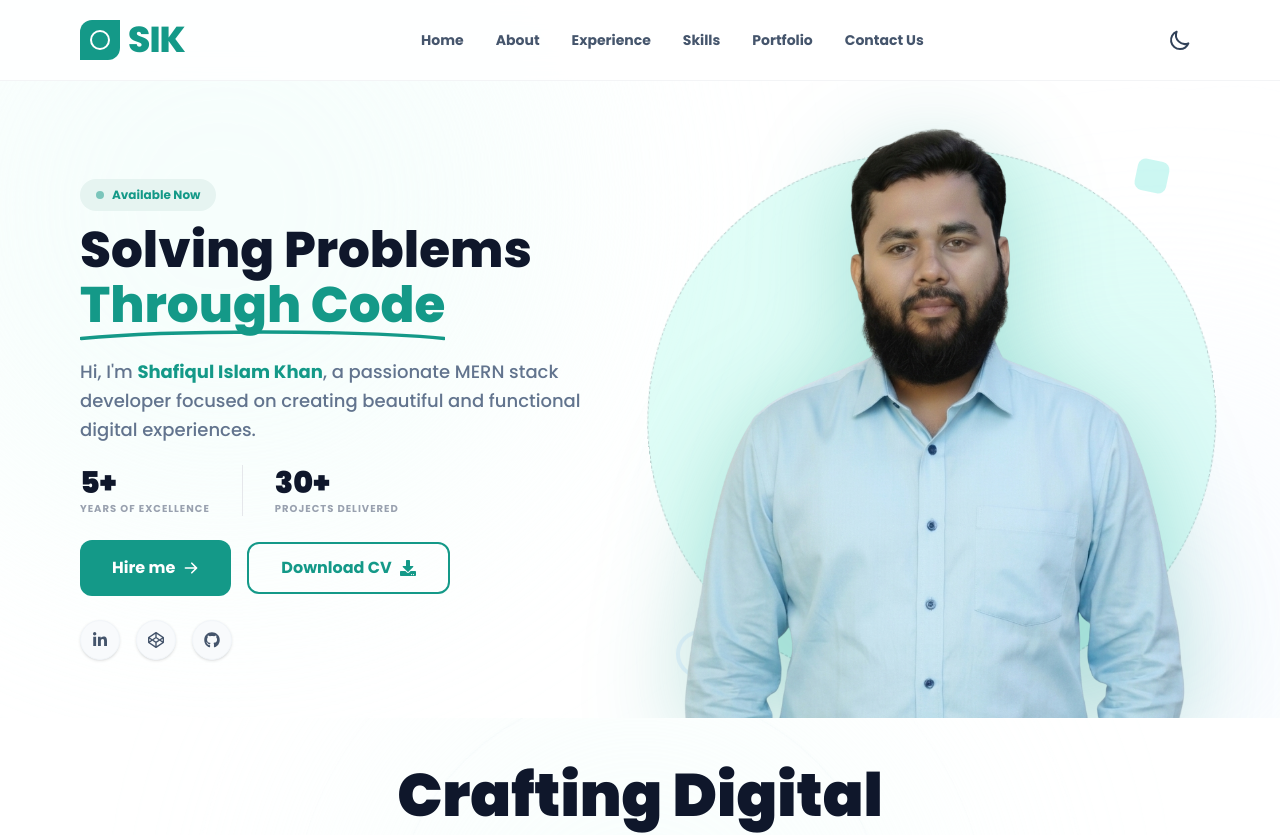
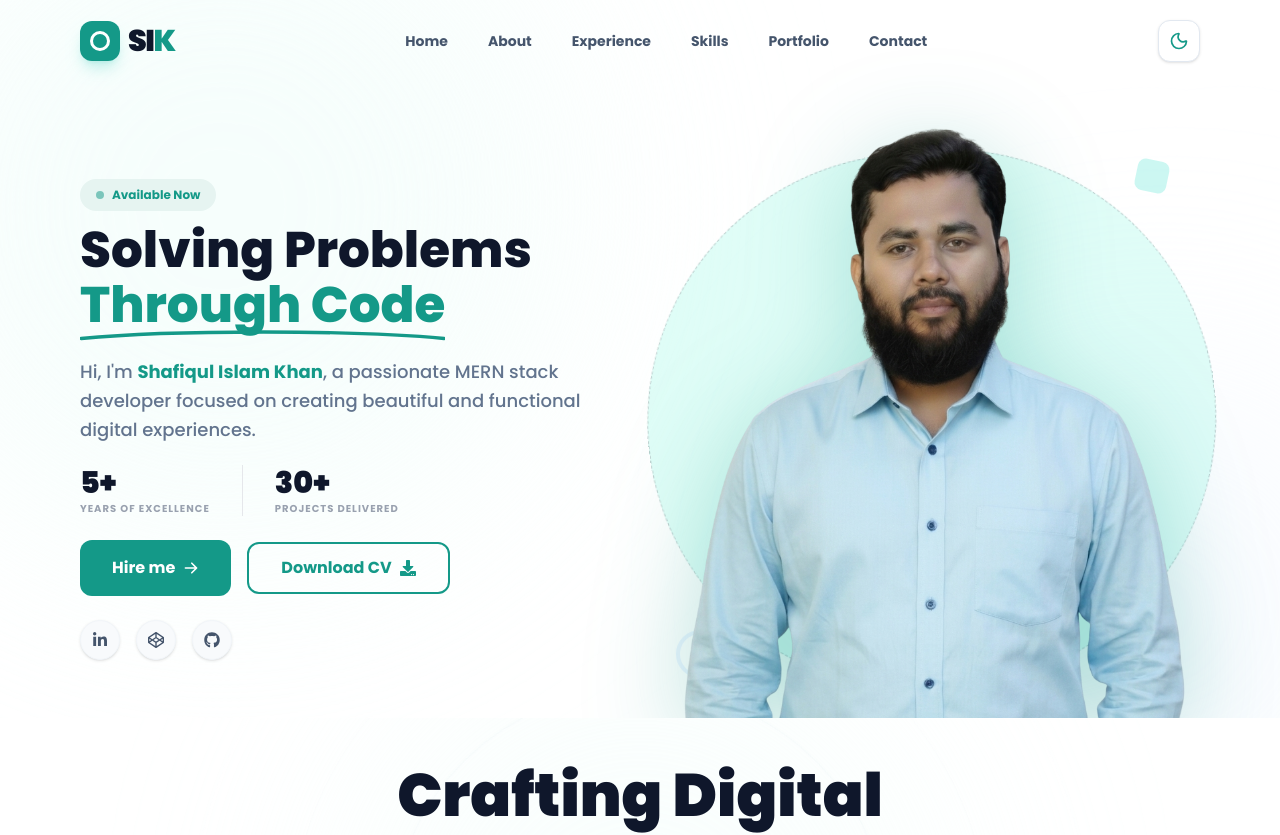
Before and after one commit to ArifKhanEver/Portfolio, a Next.js app: page / in a window 1280 px wide. Shown: the top 835 px of the page. Built offline with nearby package versions, Linux system fonts and the light colour scheme.

Commit message:
unnecessary comments removed

```diff
--- a/package.json
+++ b/package.json
@@ -10,7 +10,9 @@
   },
   "dependencies": {
     "gsap": "^3.15.0",
+    "lucide-react": "^1.14.0",
     "next": "16.2.4",
+    "next-themes": "^0.4.6",
     "react": "19.2.4",
     "react-dom": "19.2.4",
     "react-icons": "^5.6.0"
--- a/src/app/layout.js
+++ b/src/app/layout.js
@@ -2,6 +2,8 @@ import { Poppins } from "next/font/google";
 import "./globals.css";
 import Navbar from "@/components/Navbar";
 import Footer from "@/components/Footer";
+import { ThemeProvider } from "next-themes";
+
 
 const poppins = Poppins({
   subsets: ["latin"],
@@ -18,10 +20,12 @@ export const metadata = {
 export default function RootLayout({ children }) {
   return (
     <html lang="en" className={`${poppins.variable} h-full antialiased`}>
-      <body className={`${poppins.className} font-sans min-h-full flex flex-col`}>
-        <Navbar></Navbar>
-        <main>{children}</main>
-        <Footer></Footer>
+      <body className={`${poppins.className} font-sans min-h-full flex flex-col bg-white text-slate-900 dark:bg-slate-950 dark:text-white transition-colors duration-300`}>
+        <ThemeProvider attribute="class" defaultTheme="light">
+          <Navbar></Navbar>
+          <main>{children}</main>
+          <Footer></Footer>
+        </ThemeProvider>
       </body>
     </html>
   );
--- a/src/app/projects/[id]/page.jsx
+++ b/src/app/projects/[id]/page.jsx
@@ -8,7 +8,6 @@ import Dragon from '@/assets/home-layout.png';
 import KinKeeper from '@/assets/KinKeeper.png';
 import BookVibe from '@/assets/BookVibe.png';
 
-// Requirement অনুযায়ী বিস্তারিত ডাটা অ্যারে
 const PROJECT_DETAILS = [
   {
     id: "dragon-news",
@@ -49,7 +48,6 @@ const ProjectDetails = () => {
   const { id } = useParams();
   const router = useRouter();
 
-  // URL ID অনুযায়ী প্রজেক্ট খুঁজে বের করা
   const project = PROJECT_DETAILS.find((p) => p.id === id);
 
   if (!project) {
--- a/src/components/Contact.jsx
+++ b/src/components/Contact.jsx
@@ -134,7 +134,6 @@ const Contact = () => {
             {/* Form Configuration */}
             <input type="hidden" name="_captcha" value="false" />
             <input type="hidden" name="_template" value="table" />
-            {/* আপনার সাইট লাইভ করার পর নিচের ভ্যালুটি আপনার ডোমেইন দিয়ে আপডেট করে দেবেন */}
             <input type="hidden" name="_next" value="http://localhost:3000" />
 
             <div className="grid grid-cols-1 md:grid-cols-2 gap-6 mb-6">
@@ -142,7 +141,7 @@ const Contact = () => {
                 <label className="text-xs font-black uppercase tracking-widest text-slate-400 ml-2">Your Name</label>
                 <input
                   type="text"
-                  name="name" // name অ্যাট্রিবিউট অবশ্যই থাকতে হবে
+                  name="name"
                   required
                   placeholder="Shafiqul Islam Khan"
                   className="w-full px-6 py-4 bg-slate-50 border border-slate-100 rounded-2xl focus:outline-none focus:border-[#149988] focus:bg-white transition-all text-slate-800"
@@ -152,7 +151,7 @@ const Contact = () => {
                 <label className="text-xs font-black uppercase tracking-widest text-slate-400 ml-2">Your Email</label>
                 <input
                   type="email"
-                  name="email" // name অ্যাট্রিবিউট অবশ্যই থাকতে হবে
+                  name="email"
                   required
                   placeholder="contact@example.com"
                   className="w-full px-6 py-4 bg-slate-50 border border-slate-100 rounded-2xl focus:outline-none focus:border-[#149988] focus:bg-white transition-all text-slate-800"
@@ -163,7 +162,7 @@ const Contact = () => {
             <div className="space-y-2 mb-8">
               <label className="text-xs font-black uppercase tracking-widest text-slate-400 ml-2">Message</label>
               <textarea
-                name="message" // name অ্যাট্রিবিউট অবশ্যই থাকতে হবে
+                name="message"
                 required
                 rows="5"
                 placeholder="How can I help you with your next MERN project?"
@@ -172,7 +171,7 @@ const Contact = () => {
             </div>
 
             <button
-              type="submit" // type অবশ্যই submit হতে হবে
+              type="submit"
               className="w-full py-5 bg-[#149988] text-white rounded-2xl font-black flex items-center justify-center gap-3 hover:bg-[#0f7d6f] transition-all shadow-xl shadow-teal-100 active:scale-[0.98]"
             >
               Send Message <FiSend />
--- a/src/components/Navbar.jsx
+++ b/src/components/Navbar.jsx
@@ -1,45 +1,71 @@
-"use client"; // Required for interactivity in Next.js App Router
+"use client";
 
-import { useState } from 'react';
+import { useState, useEffect } from 'react';
 import Link from 'next/link';
-import { HiMenuAlt3, HiOutlineX, HiOutlineMoon } from 'react-icons/hi';
+import { useTheme } from 'next-themes';
+import { HiMenuAlt3, HiOutlineX } from 'react-icons/hi';
+import { Sun, Moon } from 'lucide-react';
 
 const Navbar = () => {
   const [isOpen, setIsOpen] = useState(false);
+  const [scrolled, setScrolled] = useState(false);
+  const { theme, setTheme, resolvedTheme } = useTheme(); // resolvedTheme ব্যবহার করা নিরাপদ
+  const [mounted, setMounted] = useState(false);
 
-  // Menu items array for easy maintenance
+  // মাউন্ট হওয়ার পর স্টেট আপডেট হবে
+  useEffect(() => {
+    setMounted(true);
+    const handleScroll = () => setScrolled(window.scrollY > 20);
+    window.addEventListener("scroll", handleScroll);
+    return () => window.removeEventListener("scroll", handleScroll);
+  }, []);
+
   const navLinks = [
     { name: 'Home', href: '/' },
     { name: 'About', href: '#about' },
     { name: 'Experience', href: '#experience' },
     { name: 'Skills', href: '#skills' },
     { name: 'Portfolio', href: '#portfolio' },
-    { name: 'Contact Us', href: '#contact' },
+    { name: 'Contact', href: '#contact' },
   ];
 
+  // মাউন্ট না হওয়া পর্যন্ত টগল বাটন বা আইকন রেন্ডার করা যাবে না
+  if (!mounted) {
+    return (
+      <nav className="fixed top-0 left-0 w-full z-[100] py-5 bg-transparent">
+        <div className="container mx-auto px-6 lg:px-20 flex justify-between items-center">
+           <div className="text-3xl font-black text-slate-900 tracking-tighter">SIK</div>
+           <div className="w-10 h-10 bg-slate-100 rounded-xl animate-pulse"></div>
+        </div>
+      </nav>
+    );
+  }
+
   return (
-    <nav className="fixed top-0 left-0 w-full z-[100] bg-white/80 backdrop-blur-md border-b border-gray-100">
-      <div className="container mx-auto px-6 lg:px-20 h-20 flex items-center justify-between">
+    <nav className={`fixed top-0 left-0 w-full z-[100] transition-all duration-300 ${
+      scrolled
+      ? 'bg-white/70 dark:bg-slate-900/70 backdrop-blur-xl border-b border-slate-200/50 dark:border-slate-800/50 py-3'
+      : 'bg-transparent py-5'
+    }`}>
+      <div className="container mx-auto px-6 lg:px-20 flex items-center justify-between">
 
-        {/* Brand Logo - Teal theme color */}
+        {/* Brand Logo */}
         <Link href="/" className="flex items-center gap-2 group">
-          <div className="w-10 h-10 bg-[#149988] rounded-tl-xl rounded-br-xl flex items-center justify-center transition-transform group-hover:rotate-12">
-             <div className="w-5 h-5 border-2 border-white rounded-full"></div>
+          <div className="w-10 h-10 bg-[#149988] rounded-xl flex items-center justify-center transition-all group-hover:scale-110 group-hover:rotate-6 shadow-lg shadow-teal-500/20">
+             <div className="w-5 h-5 border-[3px] border-white rounded-full"></div>
           </div>
-          <span className="text-4xl font-extrabold text-[#149988] tracking-tight">SIK</span>
+          <span className="text-3xl font-black text-slate-900 dark:text-white tracking-tighter">
+            SI<span className="text-[#149988]">K</span>
+          </span>
         </Link>
 
-        {/* Desktop Menu - Center aligned as per image */}
-        <ul className="hidden lg:flex items-center gap-8">
+        {/* Desktop Menu */}
+        <ul className="hidden lg:flex items-center gap-10">
           {navLinks.map((link) => (
             <li key={link.name}>
               <Link
                 href={link.href}
-                className={`text-sm font-bold transition-all relative py-2 ${
-                  link.name === 'Homee'
-                  ? 'text-[#149988] after:content-[""] after:absolute after:bottom-0 after:left-0 after:w-full after:h-[2px] after:bg-[#149988]'
-                  : 'text-slate-600 hover:text-[#149988]'
-                }`}
+                className="text-sm font-bold text-slate-600 dark:text-slate-400 hover:text-[#149988] dark:hover:text-[#149988] transition-all relative group/link"
               >
                 {link.name}
               </Link>
@@ -47,33 +73,40 @@ const Navbar = () => {
           ))}
         </ul>
 
-        {/* Right Side Tools - Theme Toggle and Mobile Menu */}
-        <div className="flex items-center gap-4">
-          <button className="p-2 rounded-full hover:bg-gray-100 text-slate-700 transition-colors">
-            <HiOutlineMoon className="text-2xl" />
+        {/* Right Actions */}
+        <div className="flex items-center gap-3">
+          {/* Theme Toggle Button - Fixed Logic */}
+          <button
+            onClick={() => setTheme(resolvedTheme === 'dark' ? 'light' : 'dark')}
+            className="p-2.5 rounded-xl bg-white dark:bg-slate-800 border border-slate-200 dark:border-slate-700 text-slate-700 dark:text-slate-200 hover:border-[#149988] transition-all shadow-sm"
+          >
+            {resolvedTheme === 'dark' ? (
+              <Sun size={20} className="text-orange-400" />
+            ) : (
+              <Moon size={20} className="text-[#149988]" />
+            )}
           </button>
 
-          {/* Mobile Menu Toggle Button */}
           <button
-            className="lg:hidden p-2 text-slate-800"
+            className="lg:hidden p-2.5 rounded-xl bg-slate-100 dark:bg-slate-800 text-slate-800 dark:text-white"
             onClick={() => setIsOpen(!isOpen)}
           >
-            {isOpen ? <HiOutlineX className="text-3xl" /> : <HiMenuAlt3 className="text-3xl" />}
+            {isOpen ? <HiOutlineX className="text-2xl" /> : <HiMenuAlt3 className="text-2xl" />}
           </button>
         </div>
       </div>
 
-      {/* Mobile Navigation Drawer */}
-      <div className={`lg:hidden absolute top-full left-0 w-full bg-white shadow-2xl transition-all duration-300 ${
-        isOpen ? 'opacity-100 visible translate-y-0' : 'opacity-0 invisible -translate-y-5'
+      {/* Mobile Drawer */}
+      <div className={`lg:hidden absolute top-full left-0 w-full bg-white dark:bg-slate-900 shadow-2xl transition-all duration-500 ${
+        isOpen ? 'opacity-100 translate-y-0' : 'opacity-0 -translate-y-10 pointer-events-none'
       }`}>
-        <ul className="flex flex-col p-6 gap-4 border-t border-gray-100">
+        <ul className="flex flex-col p-8 gap-6">
           {navLinks.map((link) => (
             <li key={link.name}>
               <Link
                 href={link.href}
                 onClick={() => setIsOpen(false)}
-                className="text-lg font-bold text-slate-700 hover:text-[#149988] block"
+                className="text-xl font-black text-slate-800 dark:text-slate-200"
               >
                 {link.name}
               </Link>
--- /dev/null
+++ b/tailwind.config.js
@@ -0,0 +1,18 @@
+/** @type {import('tailwindcss').Config} */
+module.exports = {
+  darkMode: 'class',
+  content: [
+    "./app/**/*.{js,ts,jsx,tsx,mdx}",
+    "./pages/**/*.{js,ts,jsx,tsx,mdx}",
+    "./components/**/*.{js,ts,jsx,tsx,mdx}",
+    "./src/**/*.{js,ts,jsx,tsx,mdx}",
+  ],
+  theme: {
+    extend: {
+      colors: {
+        primary: "#149988",
+      }
+    },
+  },
+  plugins: [],
+}
```
Also changed, not shown: 1 other file (tests, documents, lock files or other folders).
